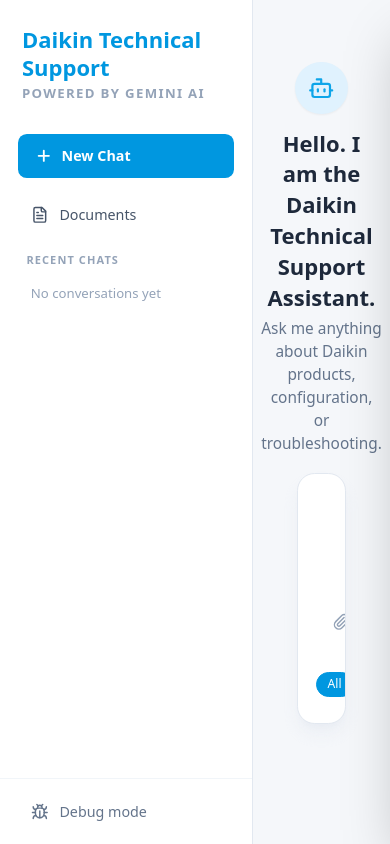
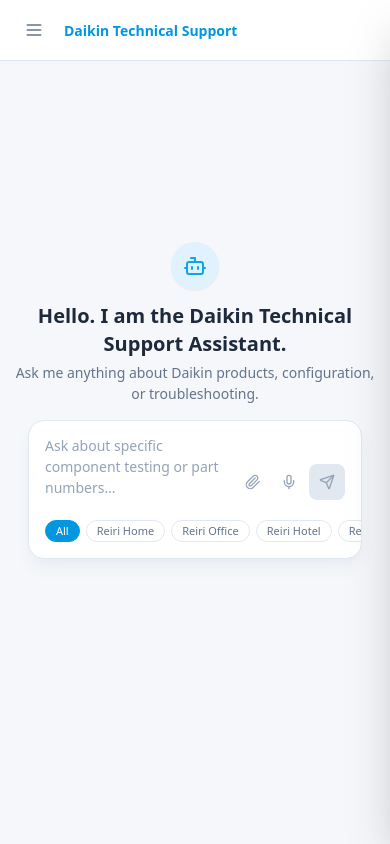
Before and after one commit to jengyang7/daikin-support-assistant, a Next.js app: page /chat in a window 390 px wide. Built offline with nearby package versions, Linux system fonts and the light colour scheme.

Commit message:
Implement responsive AppShell component and enhance mobile layout

```diff
--- a/app/globals.css
+++ b/app/globals.css
@@ -20,6 +20,16 @@
   width: calc(100vw / var(--app-zoom));
   height: calc(100vh / var(--app-zoom));
   zoom: var(--app-zoom);
+}
+
+/* On mobile, disable zoom scaling and use dynamic viewport height */
+@media (max-width: 767px) {
+  .app-scale {
+    width: 100vw;
+    height: 100vh;
+    height: 100dvh;
+    zoom: 1;
+  }
 }
 
 /* Custom scrollbar */
--- a/app/layout.tsx
+++ b/app/layout.tsx
@@ -1,6 +1,6 @@
 import type { Metadata } from "next";
 import "./globals.css";
-import { Sidebar } from "@/components/sidebar";
+import { AppShell } from "@/components/app-shell";
 
 export const metadata: Metadata = {
   title: "Daikin Support Assistant",
@@ -16,12 +16,7 @@
   return (
     <html lang="en">
       <body>
-        <div className="app-scale flex overflow-hidden">
-          <Sidebar />
-          <main className="flex flex-1 flex-col overflow-hidden bg-chatbg">
-            {children}
-          </main>
-        </div>
+        <AppShell>{children}</AppShell>
       </body>
     </html>
   );
--- /dev/null
+++ b/components/app-shell.tsx
@@ -0,0 +1,48 @@
+"use client";
+import { useState } from "react";
+import { Menu } from "lucide-react";
+import { Sidebar } from "@/components/sidebar";
+import { cn } from "@/lib/utils";
+
+export function AppShell({ children }: { children: React.ReactNode }) {
+  const [sidebarOpen, setSidebarOpen] = useState(false);
+
+  return (
+    <div className="app-scale flex overflow-hidden">
+      {/* Mobile backdrop */}
+      {sidebarOpen && (
+        <div
+          className="fixed inset-0 z-40 bg-black/40 md:hidden"
+          onClick={() => setSidebarOpen(false)}
+        />
+      )}
+
+      {/* Sidebar — fixed overlay on mobile, static column on desktop */}
+      <div
+        className={cn(
+          "fixed inset-y-0 left-0 z-50 transition-transform duration-300 md:relative md:z-auto md:translate-x-0",
+          sidebarOpen ? "translate-x-0" : "-translate-x-full md:translate-x-0",
+        )}
+      >
+        <Sidebar onClose={() => setSidebarOpen(false)} />
+      </div>
+
+      <main className="flex min-w-0 flex-1 flex-col overflow-hidden bg-chatbg">
+        {/* Mobile top bar */}
+        <div className="flex items-center gap-3 border-b border-slate-200 bg-white px-4 py-3 md:hidden">
+          <button
+            onClick={() => setSidebarOpen(true)}
+            className="flex h-9 w-9 items-center justify-center rounded-lg text-slate-500 transition hover:bg-slate-100"
+            aria-label="Open menu"
+          >
+            <Menu className="h-5 w-5" />
+          </button>
+          <span className="text-[14px] font-bold text-brand">
+            Daikin Technical Support
+          </span>
+        </div>
+        {children}
+      </main>
+    </div>
+  );
+}
--- a/components/chat/chat-input.tsx
+++ b/components/chat/chat-input.tsx
@@ -107,11 +107,11 @@
         </div>
 
         {/* Product filter pills */}
-        <div className="flex items-center gap-1.5 px-4 pb-4 pt-2">
+        <div className="flex items-center gap-1.5 overflow-x-auto px-4 pb-4 pt-2 [&::-webkit-scrollbar]:hidden [-ms-overflow-style:none] [scrollbar-width:none]">
           <button
             onClick={() => onProductChange([])}
             className={cn(
-              "rounded-full border px-2.5 py-0.5 text-[11px] font-medium transition",
+              "flex-shrink-0 rounded-full border px-2.5 py-0.5 text-[11px] font-medium transition",
               products.length === 0
                 ? "border-brand bg-brand text-white"
                 : "border-slate-200 text-slate-500 hover:border-slate-300 hover:text-slate-700",
@@ -124,7 +124,7 @@
               key={p}
               onClick={() => toggleProduct(p)}
               className={cn(
-                "rounded-full border px-2.5 py-0.5 text-[11px] font-medium transition",
+                "flex-shrink-0 rounded-full border px-2.5 py-0.5 text-[11px] font-medium transition",
                 products.includes(p)
                   ? "border-brand bg-brand text-white"
                   : "border-slate-200 text-slate-500 hover:border-slate-300 hover:text-slate-700",
--- a/components/chat/chat-window.tsx
+++ b/components/chat/chat-window.tsx
@@ -195,8 +195,8 @@
   return (
     <SourceContext.Provider value={{ openPdf, openDebug, urlMap }}>
       <div className="relative flex h-full flex-1 flex-col bg-chatbg">
-        {/* Top bar */}
-        <header className="flex items-center justify-between px-6 py-3">
+        {/* Top bar — desktop only (mobile has AppShell header) */}
+        <header className="hidden md:flex items-center justify-between px-6 py-3">
           <div className="flex-1" />
           <div className="text-[14px] font-semibold text-slate-700">
             {isEmpty ? "" : conv.title}
@@ -205,7 +205,7 @@
         </header>
 
         {isEmpty ? (
-          <div className="flex flex-1 items-center justify-center px-6 pb-24 pt-6">
+          <div className="flex flex-1 items-center justify-center px-3 pb-24 pt-6 sm:px-6">
             <div className="w-full max-w-3xl -translate-y-10">
               <EmptyState onExampleClick={setInputValue} />
               <ChatInput
@@ -222,7 +222,7 @@
         ) : (
           <>
             {/* Messages */}
-            <div ref={scrollerRef} className="scroll-thin flex-1 overflow-y-auto px-6 py-6 pb-36">
+            <div ref={scrollerRef} className="scroll-thin flex-1 overflow-y-auto px-3 py-4 pb-36 sm:px-6 sm:py-6">
               <div className="mx-auto max-w-3xl space-y-6">
                 {conv.messages.map((m) => (
                   <MessageBubble key={m.id} message={m} />
--- a/components/documents/document-library.tsx
+++ b/components/documents/document-library.tsx
@@ -168,9 +168,9 @@
       )}
 
       <div className="scroll-thin flex-1 overflow-y-auto">
-        <div className="mx-auto max-w-5xl px-6 py-6">
+        <div className="mx-auto max-w-5xl px-4 py-4 sm:px-6 sm:py-6">
           {/* Hero banner */}
-          <div className="relative mb-6 overflow-hidden rounded-2xl bg-gradient-to-r from-[#1d71d5] to-[#4fa3e8] p-8 text-white">
+          <div className="relative mb-6 overflow-hidden rounded-2xl bg-gradient-to-r from-[#1d71d5] to-[#4fa3e8] p-5 sm:p-8 text-white">
             <div className="pointer-events-none absolute inset-0 opacity-10">
               <svg viewBox="0 0 400 200" className="h-full w-full" preserveAspectRatio="xMaxYMid slice">
                 <circle cx="350" cy="80" r="120" fill="none" stroke="white" strokeWidth="40" />
@@ -178,28 +178,28 @@
               </svg>
             </div>
             <div className="relative max-w-xl">
-              <h1 className="text-[28px] font-black leading-tight text-white">
+              <h1 className="text-[22px] sm:text-[28px] font-black leading-tight text-white">
                 Daikin Technical<br />Knowledge Base
               </h1>
-              <p className="mt-2 text-[14px] text-white/80">
+              <p className="mt-2 text-[13px] sm:text-[14px] text-white/80">
                 Browse catalogues, datasheets, installation guides, and user manuals
                 for the complete Reiri product range — all in one place.
               </p>
-              <div className="mt-5 flex gap-3">
+              <div className="mt-4 sm:mt-5 flex gap-3">
                 <StatBadge value={`${docs.length}`} label="Documents" />
               </div>
             </div>
           </div>
 
-          {/* Row 1: Product tabs + Upload button */}
-          <div className="mb-3 flex items-center justify-between gap-3">
-            <div className="flex flex-wrap gap-1 rounded-xl bg-white p-1 shadow-sm border border-slate-200">
+          {/* Row 1: Product tabs (+ Upload button inline on desktop) */}
+          <div className="mb-3 flex items-center gap-3">
+            <div className="flex overflow-x-auto gap-1 rounded-xl bg-white p-1 shadow-sm border border-slate-200 [&::-webkit-scrollbar]:hidden [-ms-overflow-style:none] [scrollbar-width:none]">
               {PRODUCT_TABS.map((p) => (
                 <button
                   key={p}
                   onClick={() => setProductFilter(p)}
                   className={cn(
-                    "rounded-lg px-4 py-1.5 text-[13px] font-medium transition",
+                    "flex-shrink-0 rounded-lg px-3 sm:px-4 py-1.5 text-[13px] font-medium transition",
                     productFilter === p
                       ? "bg-brand text-white shadow-sm"
                       : "text-slate-500 hover:text-slate-700",
@@ -209,9 +209,10 @@
                 </button>
               ))}
             </div>
+            {/* Upload button: icon-only on mobile, full label on desktop */}
             <button
               onClick={() => setUploadOpen(true)}
-              className="flex flex-shrink-0 items-center gap-1.5 rounded-lg bg-brand px-4 py-2 text-[13px] font-semibold text-white transition hover:bg-brand-dark"
+              className="hidden sm:flex ml-auto flex-shrink-0 items-center gap-1.5 rounded-lg bg-brand px-4 py-2 text-[13px] font-semibold text-white transition hover:bg-brand-dark"
             >
               <Upload className="h-4 w-4" />
               Upload PDF
@@ -219,8 +220,8 @@
           </div>
 
           {/* Row 2: Type filter + search */}
-          <div className="mb-5 flex flex-col gap-3 lg:flex-row lg:items-center lg:justify-between">
-            <div className="flex flex-wrap gap-1 rounded-xl border border-slate-200 bg-white p-1 shadow-sm">
+          <div className="mb-3 flex flex-col gap-3 lg:flex-row lg:items-center lg:justify-between">
+            <div className="flex overflow-x-auto gap-1 rounded-xl border border-slate-200 bg-white p-1 shadow-sm [&::-webkit-scrollbar]:hidden [-ms-overflow-style:none] [scrollbar-width:none]">
               {DOC_TYPE_OPTIONS.map((type) => {
                 const styles =
                   type === "all"
@@ -235,7 +236,7 @@
                     key={type}
                     onClick={() => setTypeFilter(type)}
                     className={cn(
-                      "rounded-lg px-4 py-1.5 text-[13px] font-medium transition",
+                      "flex-shrink-0 rounded-lg px-3 sm:px-4 py-1.5 text-[13px] font-medium transition",
                       typeFilter === type ? styles.active : styles.inactive,
                     )}
                   >
@@ -254,6 +255,15 @@
               />
             </div>
           </div>
+
+          {/* Upload button — full-width, mobile only, after all filters */}
+          <button
+            onClick={() => setUploadOpen(true)}
+            className="mb-5 flex w-full items-center justify-center gap-1.5 rounded-lg bg-brand px-4 py-2.5 text-[13px] font-semibold text-white transition hover:bg-brand-dark sm:hidden"
+          >
+            <Upload className="h-4 w-4" />
+            Upload PDF
+          </button>
 
           {/* Document grid */}
           {loading ? (
--- a/components/sidebar.tsx
+++ b/components/sidebar.tsx
@@ -9,6 +9,7 @@
   MoreHorizontal,
   Pencil,
   Trash2,
+  X,
 } from "lucide-react";
 import { cn } from "@/lib/utils";
 import {
@@ -20,7 +21,7 @@
 import { setDebugMode, useDebugMode } from "@/lib/debug-mode";
 import type { Conversation } from "@/types";
 
-export function Sidebar() {
+export function Sidebar({ onClose }: { onClose?: () => void }) {
   const pathname = usePathname();
   const [conversations, setConversations] = useState<Conversation[]>([]);
   const [activeId, setActiveId] = useState<string | null>(null);
@@ -80,6 +81,7 @@
     window.localStorage.setItem("reiri-active-conversation", c.id);
     window.dispatchEvent(new Event("reiri:history-changed"));
     window.dispatchEvent(new Event("reiri:active-changed"));
+    onClose?.();
     if (pathname !== "/chat") window.location.href = "/chat";
   }
 
@@ -87,6 +89,7 @@
     setMenuOpenId(null);
     window.localStorage.setItem("reiri-active-conversation", id);
     window.dispatchEvent(new Event("reiri:active-changed"));
+    onClose?.();
     if (pathname !== "/chat") window.location.href = "/chat";
   }
 
@@ -131,13 +134,24 @@
   return (
     <aside className="flex h-full w-[230px] flex-shrink-0 flex-col border-r border-slate-200 bg-white xl:w-[260px] 2xl:w-[300px]">
       {/* Brand */}
-      <div className="px-5 pt-6 pb-7">
-        <div className="text-[20px] font-extrabold text-brand leading-tight">
-          Daikin Technical Support
+      <div className="flex items-start justify-between px-5 pt-6 pb-7">
+        <div>
+          <div className="text-[20px] font-extrabold text-brand leading-tight">
+            Daikin Technical Support
+          </div>
+          <div className="mt-0.5 text-[12px] font-semibold uppercase tracking-widest text-slate-400">
+            Powered by Gemini AI
+          </div>
         </div>
-        <div className="mt-0.5 text-[12px] font-semibold uppercase tracking-widest text-slate-400">
-          Powered by Gemini AI
-        </div>
+        {onClose && (
+          <button
+            onClick={onClose}
+            className="md:hidden ml-2 flex h-8 w-8 flex-shrink-0 items-center justify-center rounded-lg text-slate-400 transition hover:bg-slate-100 hover:text-slate-600"
+            aria-label="Close menu"
+          >
+            <X className="h-4 w-4" />
+          </button>
+        )}
       </div>
 
       {/* New chat button */}
@@ -155,6 +169,7 @@
       <div className="px-4 pb-2">
         <Link
           href="/documents"
+          onClick={() => onClose?.()}
           className={cn(
             "flex items-center gap-2.5 rounded-lg px-3 py-2 text-[13px] font-medium transition",
             pathname === "/documents"
```
